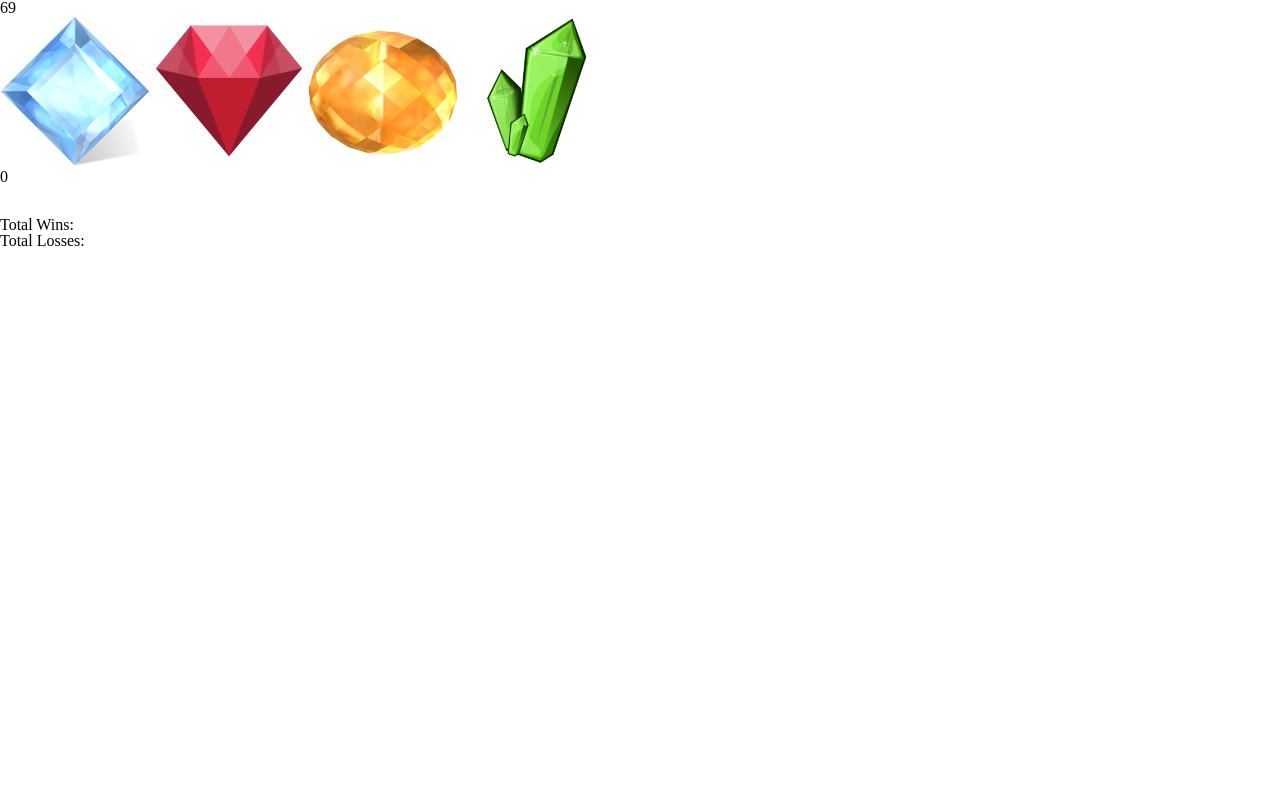
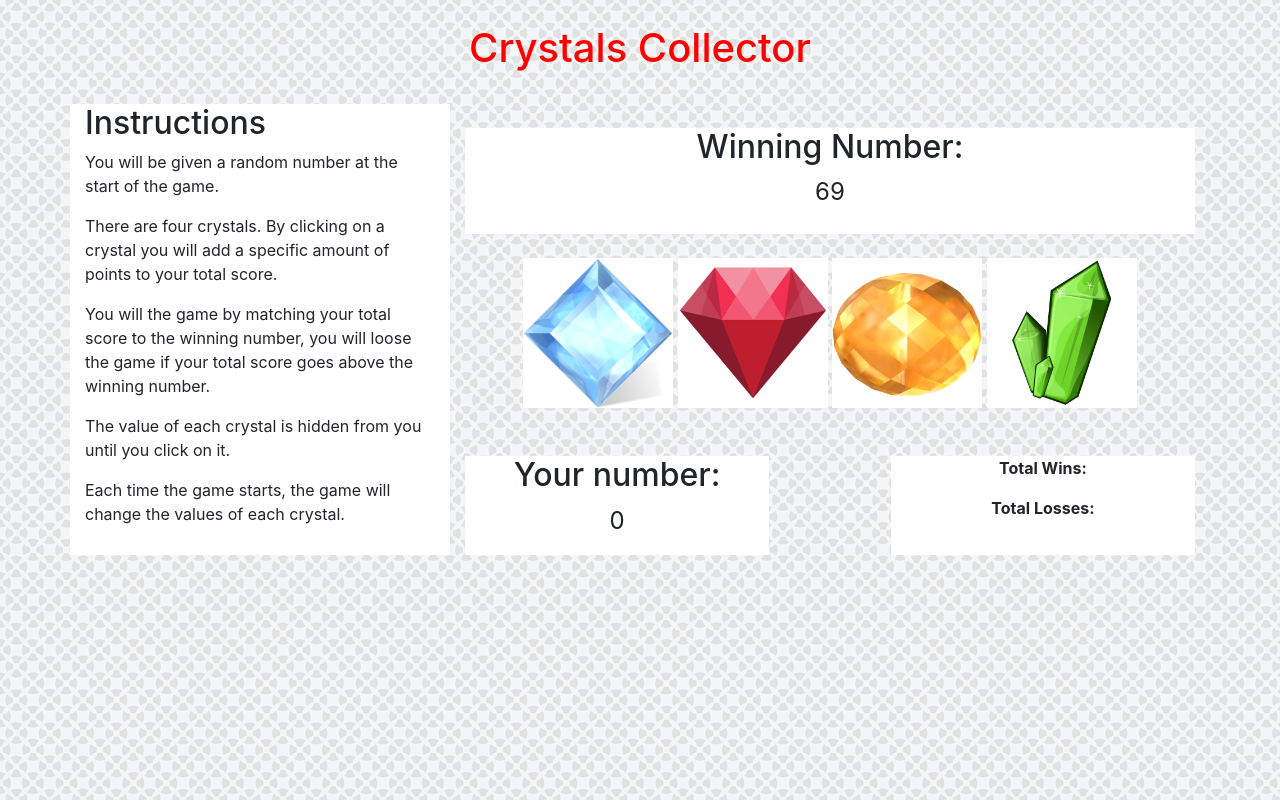
Before and after one commit to brittanycflanagan/week-4-game, a plain HTML site: page index.html in a window 1280 px wide. Drawn offline with nearby package versions, Linux system fonts and the light colour scheme.

Commit message:
almost there...

```diff
--- a/assets/css/style.css
+++ b/assets/css/style.css
@@ -1,3 +1,33 @@
 .crystal {
 width: 150px;
 }
+
+h1 {
+    font-size: 35px;
+    text-align: center;
+
+}
+
+h2 {
+    font-size: 26px;
+}
+
+body {
+    background-repeat: repeat;
+    background-image: url(../images/circles-dark.png);
+}
+
+#winning-number {
+    font-size:24px;
+    text-align: center;
+
+}
+
+#user-number {
+    font-size:24px;
+    text-align: center;
+}
+
+b {
+    font-weight: bold;
+}
--- a/assets/javascript/game.js
+++ b/assets/javascript/game.js
@@ -9,16 +9,17 @@ var numberOfWins = 0;
 var numberOfLosses = 0;
 
 
+
 // Global Functions
 function checkForWin () {
     if (userNumber === winningNumber) {
-        console.log ("you win!");
+        console.log ("you won!");
         numberOfWins++;
         $("#wins").text(numberOfWins);
         resetGame();
 
     } else if (userNumber > winningNumber) {
-        console.log ("you loss!");
+        console.log ("you lost!");
         numberOfLosses++;
         $("#losses").text(numberOfLosses);
         resetGame()
@@ -32,8 +33,8 @@ function getRandomNumber() {
 
 function resetGame() {
     userNumber = 0;
+    $("#user-number").text(userNumber);
 
-    $("#user-number").text(userNumber);
     winningNumber = Math.floor((Math.random() * 120) + 19);
     $("#winning-number").text(winningNumber);
     console.log(winningNumber);
@@ -49,10 +50,52 @@ function resetGame() {
 
 }
 
+
+// when you click on a crystal, give it the value of a random number
+
+//     function clickCrystal (value, id) {
+//     $("#"+id).click(function(event){
+//         userNumber = value + userNumber;
+//         console.log(value);
+//         $("#user-number").text(userNumber);
+//         checkForWin();
+//     });
+// }
+
+$("#crystal1").click(function(event){
+    userNumber = crystal1 + userNumber;
+    $("#user-number").text(userNumber);
+    console.log(crystal1);
+    checkForWin();
+});
+
+$("#crystal2").click(function(event){
+    userNumber = crystal2 + userNumber;
+    $("#user-number").text(userNumber);
+    console.log(crystal2);
+    checkForWin();
+});
+
+$("#crystal3").click(function(event){
+    userNumber = crystal3 + userNumber;
+    $("#user-number").text(userNumber);
+    console.log(crystal3);
+    checkForWin();
+});
+
+$("#crystal4").click(function(event){
+    userNumber = crystal4 + userNumber;
+    $("#user-number").text(userNumber);
+    console.log(crystal4);
+    checkForWin();
+});
+
+
+
 // pick a random number for each crystal & for the winning number
  $(document).ready(function() {
     $("#user-number").text(userNumber);
-    winningNumber = Math.floor((Math.random() * 120) + 19);
+    winningNumber = Math.floor((Math.random() * 120) + 19); //need to look at it being inclusive
     $("#winning-number").text(winningNumber);
     console.log(winningNumber);
 
@@ -65,17 +108,9 @@ function resetGame() {
     crystal4 = getRandomNumber();
     console.log ("crystal4: "+crystal4);
 
-    clickCrystal(crystal1, "crystal1");
-    clickCrystal(crystal2, "crystal2");
-    clickCrystal(crystal3, "crystal3");
-    clickCrystal(crystal4, "crystal4");
-});
+  //  clickCrystal(crystal1, "crystal1");
+  //  clickCrystal(crystal2, "crystal2");
+  //  clickCrystal(crystal3, "crystal3");
+  //  clickCrystal(crystal4, "crystal4");
 
-// when you click on a crystal, give it the value of a random number // Create a For Loop After?
-function clickCrystal (value, id) {
-    $("#"+id).click(function(event){
-        userNumber = value + userNumber;
-        $("#user-number").text(userNumber);
-        checkForWin();
     });
-}
--- a/index.html
+++ b/index.html
@@ -1,3 +1,4 @@
+
 <!DOCTYPE html>
 <html lang="en">
 <head>
@@ -12,18 +13,53 @@
     <!--Linking CSS -->
     <link rel="stylesheet" type="text/css" href="assets/css/reset.css">
     <link rel="stylesheet" type="text/css" href="assets/css/style.css">
+    <link rel="stylesheet" href="https://maxcdn.bootstrapcdn.com/bootstrap/4.0.0/css/bootstrap.min.css" integrity="sha384-Gn5384xqQ1aoWXA+058RXPxPg6fy4IWvTNh0E263XmFcJlSAwiGgFAW/dAiS6JXm" crossorigin="anonymous">
 
 </head>
 <body>
-    <p><div id="winning-number"></div></p>
-    <img src="assets/images/blue-crystal.jpg" alt="crystal 1" id="crystal1" class="crystal">
-    <img src="assets/images/red-crystal.jpg" alt="crystal 2" id="crystal2"  class="crystal">
-    <img src="assets/images/yellow-crystal.jpg" alt="crystal 3" id="crystal3"  class="crystal">
-    <img src="assets/images/green-crystal.jpg" alt="crystal 4" id="crystal4"  class="crystal">
-    <p><div id="user-number"></div></p>
+        <div class="container">
+                <div class="row">
+                    <div class="col-lg-12"><br/><h1 style="color:red;">Crystals Collector</h1><br/></div>
+                </div>
+        </div>
+        <div class="container">
+            <div class="row">
+                    <div class="col-lg-4" style="background-color: white;">
+                            <h2>Instructions</h2>
+                            <p>You will be given a random number at the start of the game.</p>
+                            <p>There are four crystals. By clicking on a crystal you will add a specific amount of points to your total score.</p>
+                        <p>You will the game by matching your total score to the winning number, you will loose the game if your total score goes above the winning number. </p>
+                    <p>The value of each crystal is hidden from you until you click on it.</p>
+                    <p>Each time the game starts, the game will change the values of each crystal.</p></div>
+                    <div class="col-lg-8" >
+                            <center><br/><div style="background-color: white;"><h2>Winning Number:</h2> <div id="winning-number"></div><br/></div><br/>
+                            <img src="assets/images/blue-crystal.jpg" alt="crystal 1" id="crystal1" class="crystal"/>
+                            <img src="assets/images/red-crystal.jpg" alt="crystal 2" id="crystal2"  class="crystal"/>
+                            <img src="assets/images/yellow-crystal.jpg" alt="crystal 3" id="crystal3"  class="crystal"/>
+                            <img src="assets/images/green-crystal.jpg" alt="crystal 4" id="crystal4"  class="crystal"/></center>
+                            <br/><br/>
+
+                            <div class="container">
+                                    <div class="row">
+                                            <div class="col-lg-5" style="text-align:center; background-color: white;"><h2>Your number:</h2><div id="user-number"></div></p></div>
+                                            <div class="col-lg-2"></div>
+                                            <br/><div class="col-lg-5" style="text-align:center; background-color: white;">
+                            <p><b>Total Wins:</b><div id="wins"></div></p>
+                            <p><b>Total Losses:</b><div id="losses"></div></p></div>
+
+                        </div>
+                        </div>
+
+
+                    </div>
+
+            </div>
+        </div>
+
+
+
     <br/><br/>
-    <p>Total Wins:<div id="wins"></div></p>
-    <p>Total Losses:<div id="losses"></div></p>
+
 
 
 
```
Also changed, not shown: assets/images/circles-dark.png (added).
